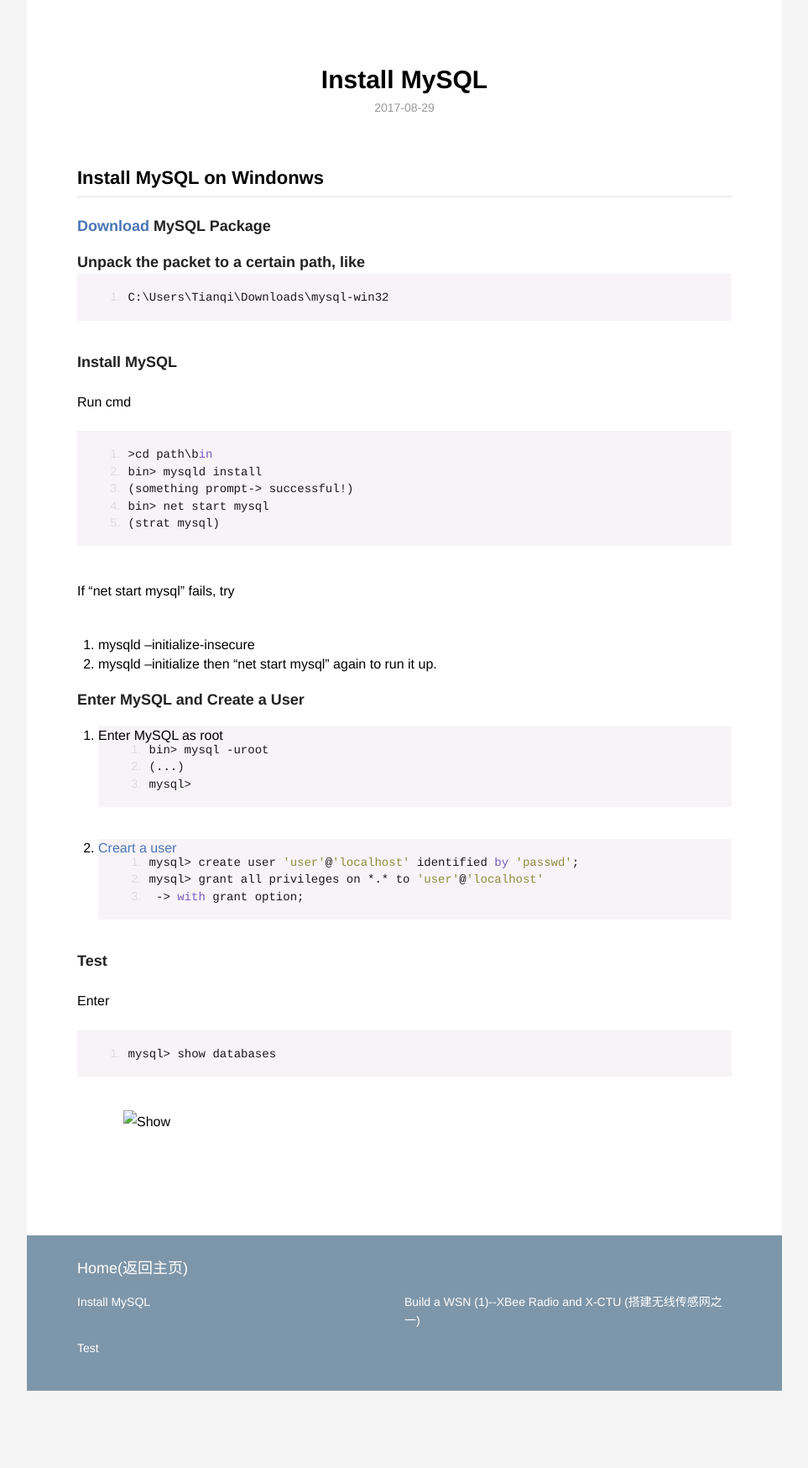
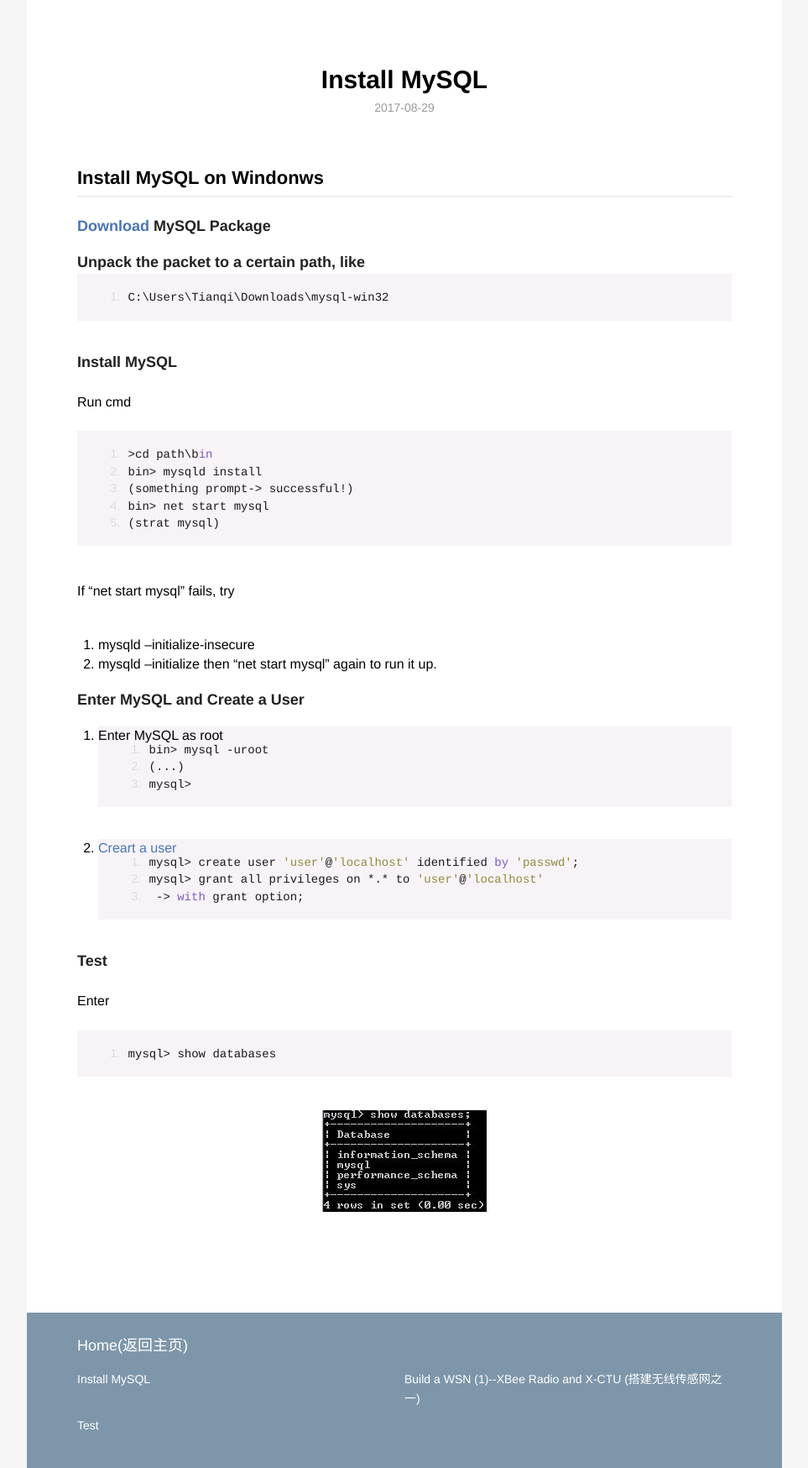
Before and after one commit to TianqiYu/TianqiYu.github.io, a Jekyll site: the page built from _posts/2017-08-29-mysql.md, in a window 1280 px wide. Shown: the whole page at 84% size, without its empty margins (158-1121 px from the left). Built offline with Jekyll 4.4.1, drawn with Linux system fonts in a browser that asks for light colours; comment, search, counter and statistics services are not loaded; before the commit the page ends 1656 px from its top, so only the background shows below that; grey boxes are pictures that could not be loaded.

Commit message:
Update 2017-08-29-mysql.md

````diff
--- a/_posts/2017-08-29-mysql.md
+++ b/_posts/2017-08-29-mysql.md
@@ -44,4 +44,4 @@
 ```
 mysql> show databases
 ```
-![Show](/images/blog170829/database.jpg)
+![Show](/images/database.jpg)
````
